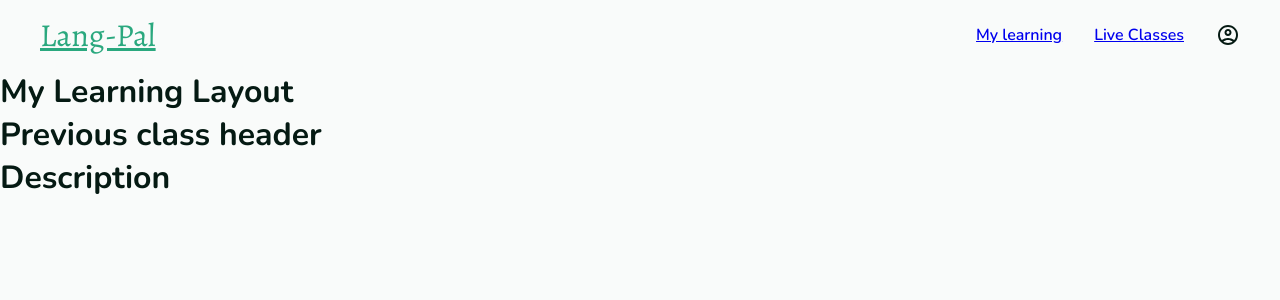
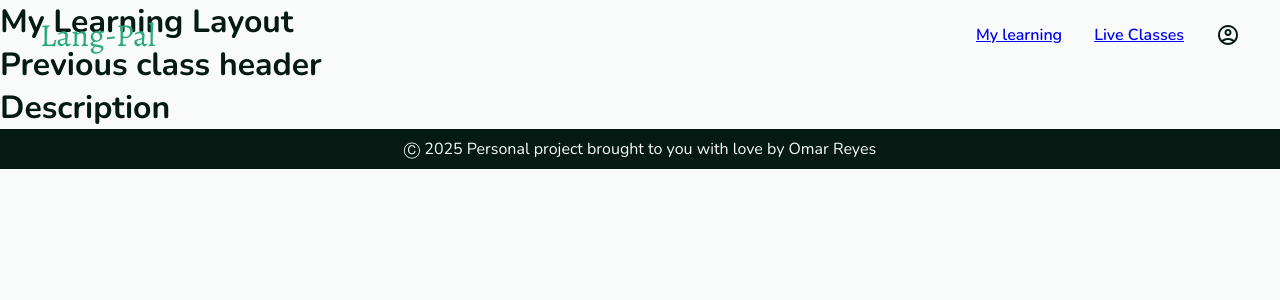
Before and after one commit to OmarReyesC/lang-pal--personal-project, a React (Vite) app: page /my-learning/my-classes/1 in a window 1280 px wide. Shown: the top 300 px of the page. Built offline with nearby package versions, Linux system fonts and the light colour scheme.

Commit message:
Style created for Home page

```diff
--- /dev/null
+++ b/src/Components/Footer.jsx
@@ -0,0 +1,8 @@
+
+export default function Footer() {
+    return (
+        <footer className="footer">
+            <p className="footer__text body">Ⓒ 2025 Personal project brought to you with love by Omar Reyes</p>
+        </footer>
+    )
+}
--- a/src/Pages/Home.jsx
+++ b/src/Pages/Home.jsx
@@ -1,4 +1,10 @@
+
 
 export default function Home() {
-    return <h1>Here goes the Home page</h1>
+    return (
+        <main className="home__main">
+            <h1 className="home__title display">Dreaming in Spanish starts here—we’ve got the tools to get you there.</h1>
+            <button className="home__cta title">Find a class now!</button>
+        </main>
+    )
 }
--- a/src/Pages/Layout.jsx
+++ b/src/Pages/Layout.jsx
@@ -1,11 +1,13 @@
 import { Outlet } from "react-router";
 import Header from "../Components/Header";
+import Footer from "../Components/Footer";
 
 export default function Layout() {
     return (
         <>
             <Header />
             <Outlet />
+            <Footer/>
         </>
     )
 }
--- a/src/index.css
+++ b/src/index.css
@@ -26,7 +26,14 @@ body{
   background-color: var(--color-neutral-100);
   color: var(--color-neutral-10);
 }
-
+#root {
+  height: 100svh;
+  display: flex;
+  flex-direction: column;
+}
+main {
+  margin-top: 4.375rem;  /* Top make room for Header to be fixed*/
+}
 
 /* Font styles */
 
@@ -86,6 +93,8 @@ button {
 /* Header */
 
 .header {
+  position: fixed;
+  width: 100vW;
   display: flex;
   padding: 1rem 2.5rem;
   justify-content: space-between;
@@ -93,6 +102,7 @@ button {
 }
 .header__logo {
   color: var(--color-primary-100);
+  text-decoration: none;
 }
 .header__navbar {
   display: flex;
@@ -107,6 +117,38 @@ button {
 .profile-link img{
   width: 1.5rem;
   height: 1.5rem;
+}
+
+/* Home Page */
+
+.home__main {
+  flex: 1;
+  display: flex;
+  flex-direction: column;
+  justify-content: space-between;
+  background-image: url(https://images.unsplash.com/photo-1522202176988-66273c2fd55f?q=80&w=2942&auto=format&fit=crop&ixlib=rb-4.0.3&ixid=M3wxMjA3fDB8MHxwaG90by1wYWdlfHx8fGVufDB8fHx8fA%3D%3D);
+  background-position: center;
+  background-size: cover;
+  background-repeat: no-repeat;
+}
+
+.home__title{
+  width: 42rem;
+  margin-top: 2.5rem;
+  margin-left: 2.5rem;
+  color: var(--color-neutral-100);
+  text-shadow: 0 0 4px var(--color-neutral-10);
+}
+
+.home__cta {
+  width: 40rem;
+  padding: 1rem 0.5rem;
+  display: block;
+  margin: 0 auto 3.5rem;
+  color: var(--color-neutral-100);
+  background-color: var(--color-primary-100);
+  border-radius: 0.5rem;
+  border: none;
 }
 
 /* Review exercise */
@@ -167,3 +209,12 @@ button {
 .review__completed-buttons button {
   width: 8rem;
 }
+
+/* Footer */
+
+.footer {
+  padding: 0.5rem;
+  text-align: center;
+  background-color: var(--color-neutral-10);
+  color: var(--color-neutral-100);
+}
```
